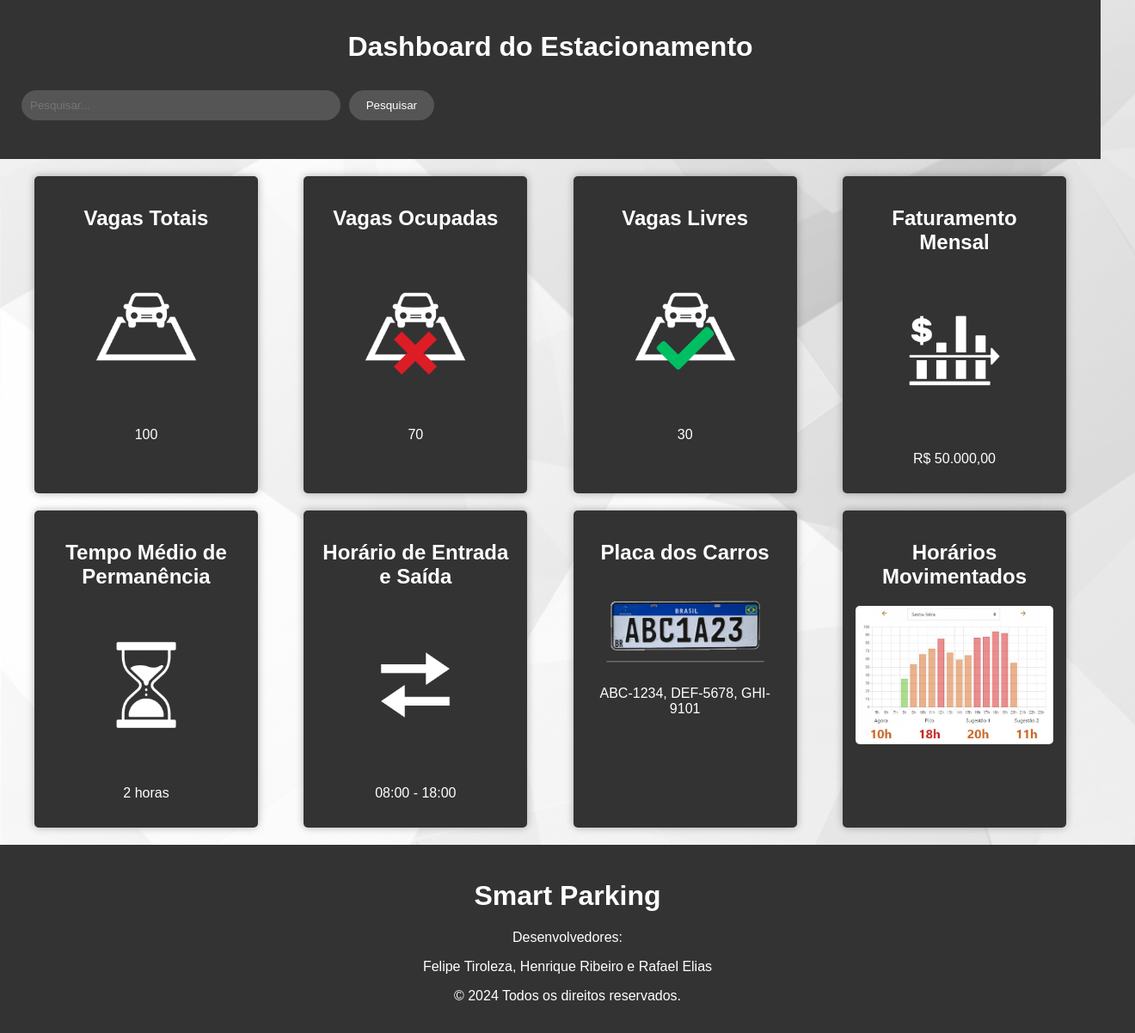
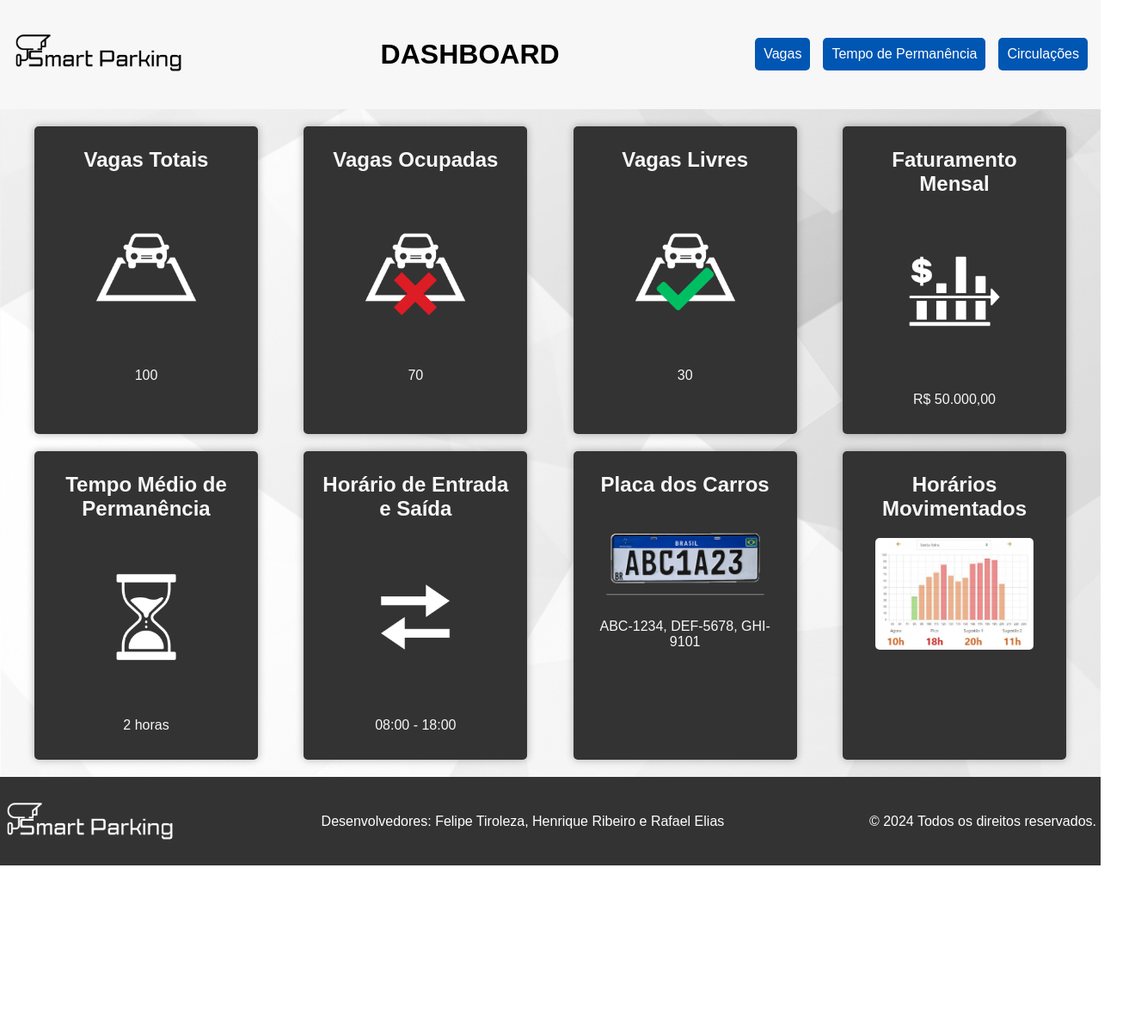
Before and after one commit to TirolezaPuc/SmartParking, a website: page dashboard.html in a window 1280 px wide. Shown: the whole page at 86% size, 1320 px wide, since content can reach past the window. After the commit the page ends 1007 px from the top, so only its background shows below. Drawn offline with Linux system fonts and the light colour scheme.

Commit message:
Layout e Estrutura
Alterações no layout e na estrutura de algumas paginas.

```diff
--- a/teste estacionamento.html
+++ b/dashboard.html
@@ -1,28 +1,33 @@
-
 <!DOCTYPE html>
 <html lang="pt-br">
 <head>
-    <!-- HTML E CSS JUNTO PRA ARRUMAR DEPOIS -->
     <meta charset="UTF-8">
     <meta name="viewport" content="width=device-width, initial-scale=1.0">
     <title>Smart Parking</title>
     <link rel="icon" type="image/png" href="images/circulacoes.png">
     <style>
-        /* CSS para arrumar depois pois esta bagunçado */
         body {
             font-family: Arial, sans-serif;
             margin: 0;
             padding: 0;
-            /*background-color: #9a9a9a;*/
             background-image: url(images/background1.png);
-            color: #fff;
+            color: #F7F7F7;
         }
+
+        .logo {
+            width: 200px;
+        }
+
         header {
-            background-color: #333;
-            color: #fff;
+            background-color: #f7f7f7;
+            color: #000000;
             padding: 15px;
             text-align: center;
+            display: flex;
+            justify-content: space-between;
+            align-items: center;
         }
+
         .container {
             max-width: 1200px;
             margin: 20px auto;
@@ -32,96 +37,76 @@
             align-items: center;
             flex-direction: column;
         }
+
         .dashboard {
             display: flex;
-            flex-wrap: wrap; /* Permite que os cards irem para proxima linha */
-            justify-content: space-between; /* Ajusta os cards igualmente na linha */
-            gap: 20px; /* Espaçamento entre os cards para não ficar tudo junto */
+            flex-wrap: wrap;
+            justify-content: space-between;
+            gap: 20px;
         }
+
         .card {
-            flex-basis: calc(20% - 10px); /*  largura dos cards para 20%  */
+            flex-basis: calc(20% - 10px);
             background-color: #333;
             padding: 15px;
             border-radius: 5px;
             box-shadow: 0 0 10px rgba(0,0,0,0.3);
             text-align: center;
         }
+
         .card h2 {
-            margin-top: 10;
+            margin-top: 10px;
         }
-        .car-image {
-            max-width:80%;
+
+        .car-image, .chart {
+            max-width: 80%;
             height: auto;
             border-radius: 5px;
             margin-bottom: 5px;
         }
-        .logo-image {
-            max-width:30%;
-            align-items: left;
 
+        .menu {
+            display: flex;
+            gap: 15px;
         }
-        .chart {
-            max-width: 100%;
-            height: auto;
+
+        .menu a {
+            color: #fff;
+            text-decoration: none;
+            padding: 10px;
+            background-color: #0056b3;
             border-radius: 5px;
+            transition: background-color 0.3s;
         }
-        .search-bar {
-            width: 100%;
-            max-width: 500px;
-            padding: 10px;
-            border-radius: 25px;
-            border: none;
-            margin-bottom: 20px;
+
+        .menu a:hover {
+            background-color: #e7e7e7;
+            color: #333;
+        }
+
+        footer {
             background-color: #333;
-            color: #fff;
-            box-sizing: border-box;
+            color: white;
+            padding: 5px;
+            text-align: center;
             display: flex;
+            justify-content: space-between;
             align-items: center;
-            justify-content: space-between;
         }
-        .search-bar input[type="text"] {
-            flex: 1;
-            padding: 10px;
-            border-radius: 25px;
-            border: none;
-            background-color: #555;
-            color: #fff;
-            box-sizing: border-box;
-            margin-right: 10px; /* Espaçamento à direita para não ficar colado na barra */
-        }
-        .search-bar button {
-            padding: 10px 20px;
-            border-radius: 25px;
-            border: none;
-            background-color: #555;
-            color: #fff;
-            cursor: pointer;
-            transition: background-color 0.3s ease;
-        }
-        .search-bar button:hover {
-            background-color: #0056b3;
-        }
-        .footer {
-            padding: 20px;
-            background-color: #333;
-            text-align: center;
-            color: rgb(255, 255, 255);
-            position: static;
-            bottom: 0;
-            width: 100%;
-        }
+
     </style>
 </head>
 <body>
     <header>
-        <!--<div class="logo-image">
-            <img src="images/circulacoes.png " alt="logo" class="logo-image">
-        </div>-->
-        <h1>Dashboard do Estacionamento</h1>
-        <div class="search-bar">
-            <input type="text" placeholder="Pesquisar...">
-            <button>Pesquisar</button>
+        <div>
+            <img src="images/logo1.png" alt="Logo" class="logo">
         </div>
+        <h1>DASHBOARD</h1>
+        <nav class="menu">
+            <a href="vagas.html">Vagas</a>
+            <a href="tempomedio.html">Tempo de Permanência</a>
+            <a href="circulacoes.html">Circulações</a>
+        </nav>
     </header>
     <div class="container">
         <div class="dashboard">
@@ -168,13 +153,9 @@
         </div>
     </div>
     <footer class="footer">
-       <!-- <div class="logo-image">
-            <img src="images/circulacoes.png " alt="logo" class="logo-image">
-        </div>-->
-        <h1>Smart Parking</h1>
-        <p>Desenvolvedores:</p>
-        <p>Felipe Tiroleza, Henrique Ribeiro e Rafael Elias</p>
-        <p>&copy; 2024 Todos os direitos reservados.</p>
-    </footer>
+        <img src="images/logo1negativo.png" alt="logo" class="logo">
+         <p>Desenvolvedores: Felipe Tiroleza, Henrique Ribeiro e Rafael Elias</p>
+         <p>&copy; 2024 Todos os direitos reservados.</p>
+     </footer>
 </body>
 </html>
```
Also changed, not shown: circulacoes.html (added, +116 -0 lines), homepage.html (added, +104 -0 lines), tempomedio.html (added, +115 -0 lines), vagas.html (added, +116 -0 lines), images/camera.png (added), images/icone1.png (added), images/logo0.png (added), images/logo1.png (added), images/logo1negativo.png (added), images/sectionteste.png (added), 3 other files.
